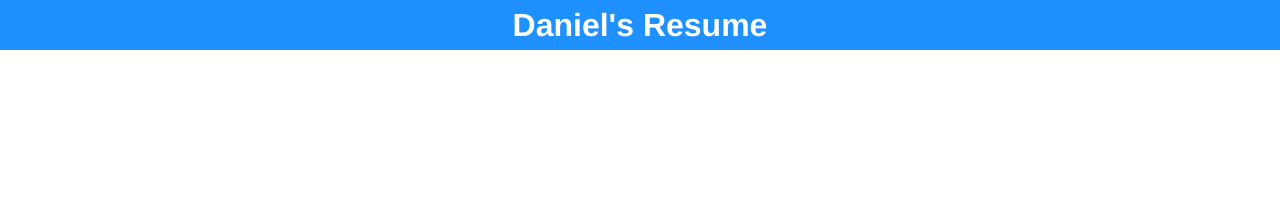
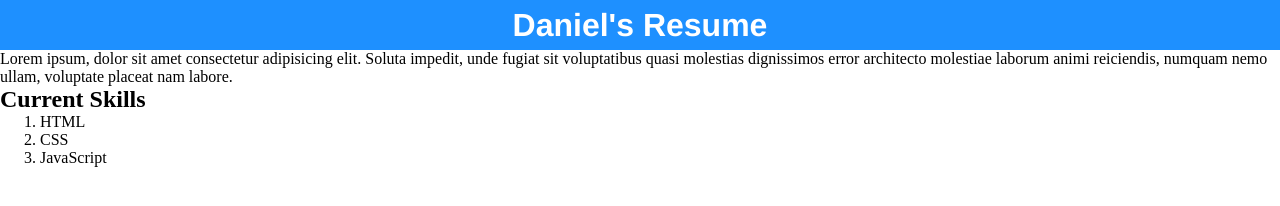
Before and after one commit to myDeveloperJourney/resume, a plain HTML site: page index.html in a window 1280 px wide. Drawn offline with Linux system fonts and the light colour scheme.

Commit message:
wip: adds more details

```diff
--- a/index.html
+++ b/index.html
@@ -12,6 +12,17 @@
         <h1>Daniel's Resume</h1>
     </header>
     <main>
+        <section>
+            Lorem ipsum, dolor sit amet consectetur adipisicing elit. Soluta impedit, unde fugiat sit voluptatibus quasi molestias dignissimos error architecto molestiae laborum animi reiciendis, numquam nemo ullam, voluptate placeat nam labore.
+        </section>
+        <section>
+            <h2>Current Skills</h2>
+            <ol>
+                <li>HTML</li>
+                <li>CSS</li>
+                <li>JavaScript</li>
+            </ol>
+        </section>
     </main>
 </body>
 </html>
```
